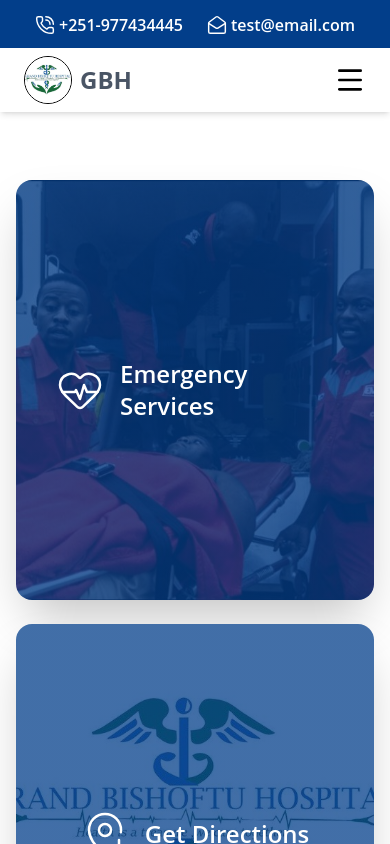
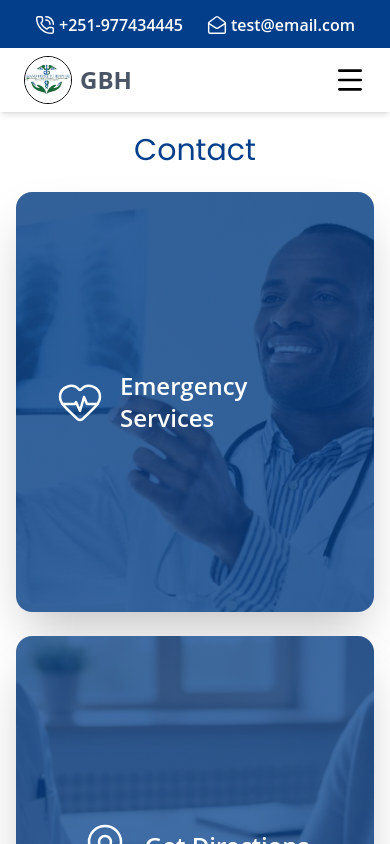
Before and after one commit to Tsedniya/Grand_Bishoftu_Hospital, a React (Vite) app in the folder myapp/: page /contact in a window 390 px wide. Shown: the top 844 px of the page. Built offline with nearby package versions, Linux system fonts and the light colour scheme.

Commit message:
frontend:contact

```diff
--- a/myapp/src/components/ContactMap.jsx
+++ b/myapp/src/components/ContactMap.jsx
@@ -3,7 +3,7 @@
 const ContactMap = () => {
   return (
     <div className="w-full mt-10 px-4 sm:px-8 md:px-16 mb-20">
-      <div className="flex flex-col md:flex-row gap-15 items-start">
+      <div className="flex flex-col md:flex-row gap-12 items-start">
         {/* Left: Map */}
         <div className="w-full md:w-1/2 h-[400px] rounded-xl overflow-hidden shadow-lg">
           <iframe
--- a/myapp/src/components/EmergencyBox.jsx
+++ b/myapp/src/components/EmergencyBox.jsx
@@ -1,40 +1,57 @@
-import React from "react";
+import React, { useState, useEffect } from "react";
 import { motion } from "framer-motion";
-import men from "../assets/men.jpg";       // left card image
-import inside from "../assets/inside.jpg"; // right card image
+import men from "../assets/men.jpg";
+import cancer from "../assets/cancer.jpg";
+import photo_1 from "../assets/photo_1.jpg";
+import inside from "../assets/inside.jpg";
+import opration from "../assets/opration.jpg";
+import photo_2 from "../assets/photo_2.jpg";
+import logo from "../assets/logo.jpeg";
+import machine from "../assets/machine.jpg";
+import home from "../assets/home.jpg";
 import map from "../assets/map.svg";
 import heartpulse from "../assets/heartpulse.svg";
 import notebook from "../assets/notebook.svg";
-import logo from "../assets/logo.jpeg";
 
 const EmergencyBox = () => {
+  const [currentImages, setCurrentImages] = useState([0, 0, 0]);
+
   const containerVariants = {
     hidden: {},
-    visible: {
-      transition: {
-        staggerChildren: 0.25, // delay between cards
-      },
-    },
+    visible: { transition: { staggerChildren: 0.25 } },
   };
 
   const cardVariants = {
     hidden: { opacity: 0, y: 60 },
-    visible: {
-      opacity: 1,
-      y: 0,
-      transition: { duration: 0.6, ease: "easeOut" },
-    },
+    visible: { opacity: 1, y: 0, transition: { duration: 0.6, ease: "easeOut" } },
   };
 
-  // content for each card
   const cards = [
-    { title: "Emergency Services", icon: heartpulse, bgImage: men },
-    { title: "Get Directions", icon: map, bgImage: logo },
-    { title: "Book Appointment", icon: notebook, bgImage: inside },
+    { title: "Emergency Services", icon: heartpulse, bgImages: [men, cancer, photo_1] },
+    { title: "Get Directions", icon: map, bgImages: [logo, machine, home] },
+    { title: "Book Appointment", icon: notebook, bgImages: [inside, opration, photo_2] },
   ];
 
+  useEffect(() => {
+    const interval = setInterval(() => {
+      setCurrentImages((prev) =>
+        prev.map((index, i) => (index + 1) % cards[i].bgImages.length)
+      );
+    }, 3000);
+    return () => clearInterval(interval);
+  }, []);
+
   return (
-    <div className="w-full mt-15 mb-25 px-4 sm:px-8 md:px-16">
+    <div className="w-full mt-5 mb-25 px-4 sm:px-8 md:px-16">
+
+      {/* Heading on top */}
+      <div className="flex flex-col items-center mt-10 md:mt-25 mb-6 md:mb-15">
+        <p className="text-center font-poppins text-3xl md:text-6xl text-[#023E8A] mt-8 md:mt-16">
+          Contact
+        </p>
+      </div>
+
+      {/* Cards */}
       <motion.div
         className="grid grid-cols-1 md:grid-cols-3 w-full gap-6"
         variants={containerVariants}
@@ -48,12 +65,11 @@
             variants={cardVariants}
             className="relative h-[420px] flex items-center justify-center text-white p-10 overflow-hidden rounded-2xl shadow-2xl"
             style={{
-              backgroundImage: `linear-gradient(rgba(2,62,138,0.75), rgba(2,62,138,0.75)), url(${card.bgImage})`,
+              backgroundImage: `linear-gradient(rgba(2,62,138,0.75), rgba(2,62,138,0.75)), url(${card.bgImages[currentImages[index]]})`,
               backgroundSize: "cover",
               backgroundPosition: "center",
             }}
           >
-            {/* Icon + Text */}
             <div className="flex items-center gap-4">
               <img src={card.icon} alt={card.title} className="w-12 h-12" />
               <h3 className="text-2xl md:text-3xl font-semibold">{card.title}</h3>
--- a/myapp/src/pages/Contact.jsx
+++ b/myapp/src/pages/Contact.jsx
@@ -6,11 +6,11 @@
 
 const Contact = () => {
   return (
-    <div className='mt-45'>
+    <div className='mt-25'>
       <EmergencyBox/>
-      <ContactMap/>
       <ContactForm/>
       <ContactFAQ/>
+      <ContactMap/>
 
 
 
```
